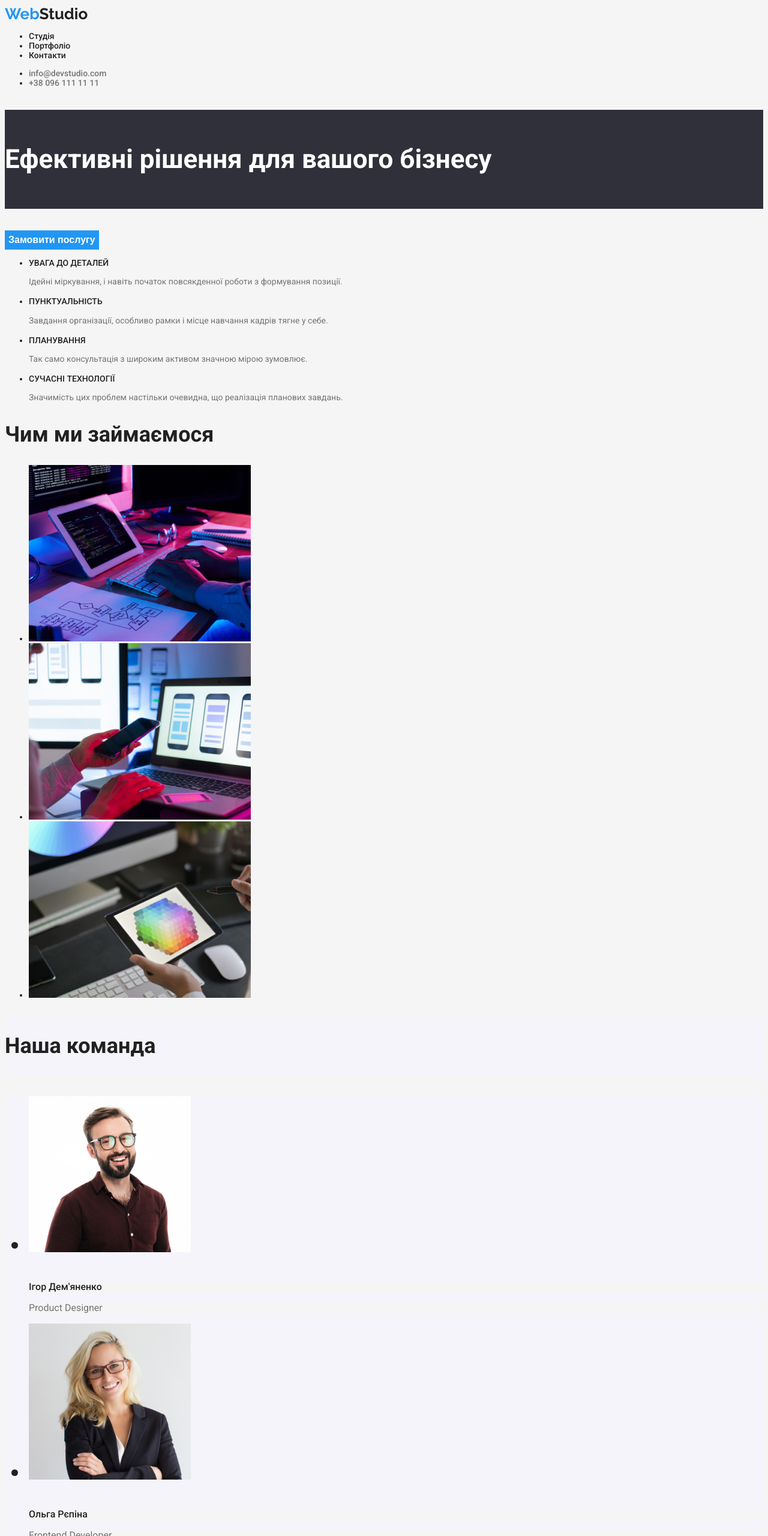
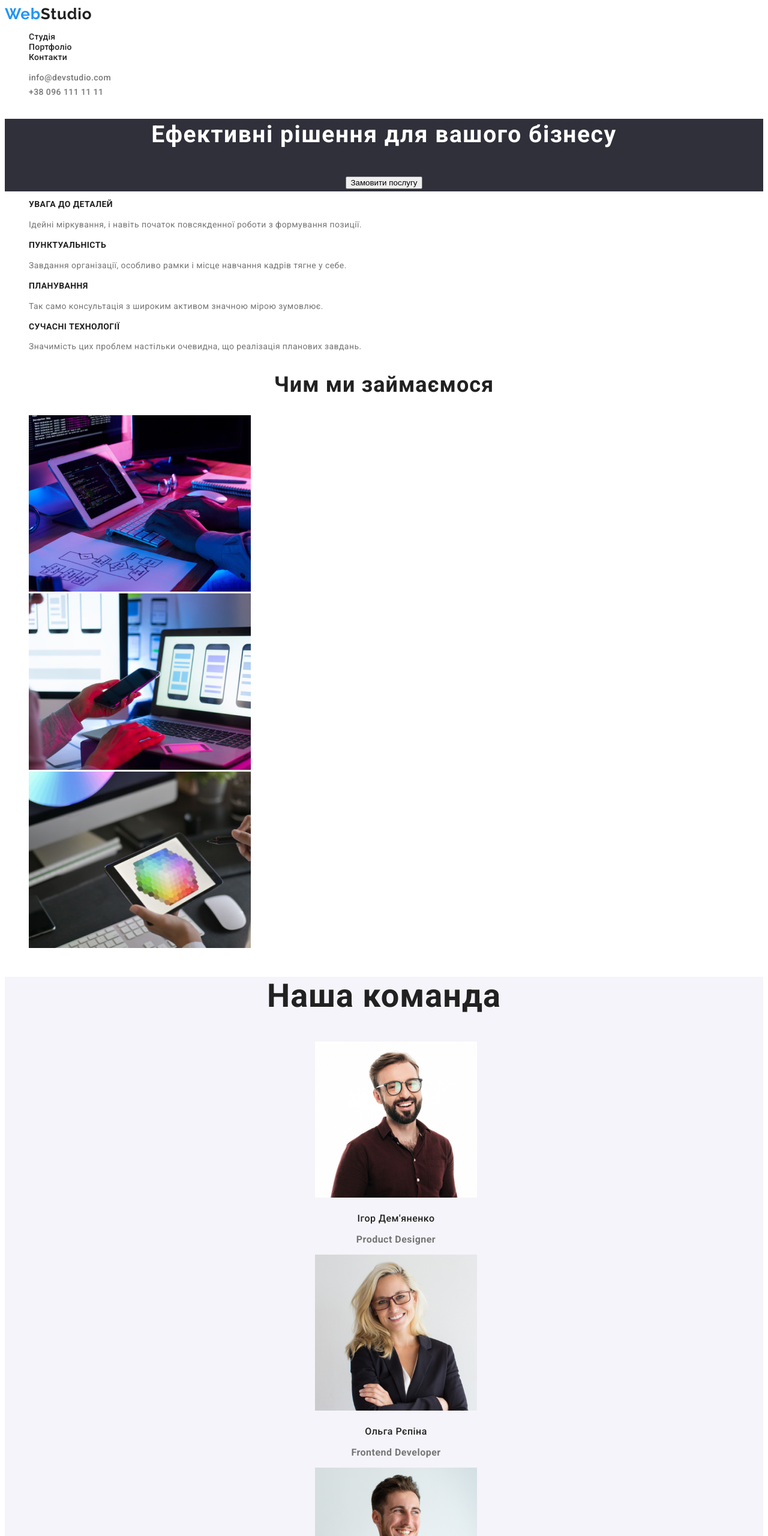
Before and after one commit to DmitryLabush/goit-markup-hw-02, a plain HTML site: page index.html in a window 1280 px wide. Shown: the top 2560 px of the page at 60% size. Drawn offline with Linux system fonts and the light colour scheme.

Commit message:
Complete

```diff
--- a/css/styles.css
+++ b/css/styles.css
@@ -1,5 +1,5 @@
 :root{
-    --color-background-main:#F5F5F5;
+    --color-background-main:#FFFFFF;
     --color-background-secondary:#2F303A;
     --color-background-accent: #F5F4FA;
     --color-accent:#2196F3;
@@ -11,81 +11,95 @@
 body{
     font-family: 'Roboto', sans-serif;
     font-size: 14px;
-    font-weight: 400;
     background-color: var(--color-background-main);
     color: var(--color-font-main);
 }
 
 
-footer {
+.footer {
     background-color: var(--color-background-secondary);
 }
 
 /* Link */
-.logo-header {
-    color: var(--color-font-main);
-    text-decoration: none;
-    font-family: 'Raleway', sans-serif;
-    font-size: 26px;
-    font-weight: 700;
-
-}
-
 .logo-link {
     color: var(--color-accent);
     text-decoration: none;
     font-family: 'Raleway', sans-serif;
     font-size: 26px;
+    line-height: 1.1923;
     font-weight: 700;
+    letter-spacing: 0.03em;
 }
+.logo-header {
+    color: var(--color-font-main);
+    }
+
+.logo-footer {
+    color: var(--color-font-accent);}
+
+
 
 .nav{color: var(--color-font-main);
     font-size: 14px;
     font-weight: 500;
-    line-height: 1.03;
+    line-height: 1.14;
+    letter-spacing: 0.02em;
 }
 
 .link{
     text-decoration: none;
 }
+
+.list {list-style: none;}
+
 .link:hover {
     color: var(--color-accent);
 }
 
-.hero-title {
-    background-color: var(--color-background-secondary);
+.hero {background-color: var(--color-background-secondary);
     color: var(--color-font-accent);
-    font-size: 44px;
+    font-size: 26px;
+    line-height: 1.36;
     font-weight: 900;
-    line-height: 3.75;
+    letter-spacing: 0.06em;
+    text-align: center;
+    vertical-align: top;
 }
-.mailto {
+.contacts-link {
     color: var(--color-font-secondary);
     font-size: 14px;
     font-weight: 500;
-    line-height: 1.026;
+    line-height: 1.71;
+    letter-spacing: 0.03em;
 }
-.tel {
+
+.footer-adress{font-style: normal;}
+
+.footer-contacts{
     color: var(--color-font-secondary);
-    font-size: 14px;
-    font-weight: 500;
-    line-height: 1.026;
+    line-height: 1.71;
+    letter-spacing: 0.03em;
+
 }
 .adress {
     color: var(--color-font-accent);
-    font-size: 14px;
-    font-weight: 500;
-    line-height: 1.026;
+    line-height: 1.71;
+    letter-spacing: 0.03em;
 }
+.
 
 /* Buttons */
-.primary-button{
+
+.primary-button {
+    font-family: inherit;
     background-color: var(--color-accent);
     color: var(--color-font-accent);
     border: none;
     font-size: 16px;
     font-weight: 700;
-    line-height: 1.875;
+    line-height: 1.88;
+    letter-spacing: 0.06em;
+    cursor: pointer;
     }
 
 .primary-button:hover {
@@ -95,12 +109,15 @@ footer {
 }
 
 .filter{
+    font-family: inherit;
     background-color: var(--color-background-accent);
     color: var(--color-font-main);
     border:none;
     font-size: 16px;
     font-weight: 500;
-    line-height: 1.625;
+    line-height: 1.66;
+    letter-spacing: 0.03em;
+    cursor: pointer;
 }
 .filter:hover {
     color: var(--color-background-accent);
@@ -116,49 +133,64 @@ footer {
 .features{
     color: var(--color-font-main);
     font-size: 14px;
-    font-weight: 500;
-    line-height: 1.026;
+    font-weight: 700;
+    line-height: 1.14;
+    letter-spacing: 0.03em;
+    text-transform: uppercase;
+
 }
 .features-description {
     color: var(--color-font-secondary);
-    line-height: 1.5;
+    line-height: 1.71;
+    letter-spacing: 0.03em;
+
 }
 .preview{
     font-size: 36px;
     font-weight: 700;
-    line-height: 2/637;
+    line-height: 1.17;
+    letter-spacing: 0.03em;
+    text-align: center;
 }
 
 .case {
     color: var(--color-font-main);
     font-size: 18px;
     font-weight: 700;
-    line-height: 2.25;
+    line-height: 2;
+    letter-spacing: 0.03em;
 }
 
 .case-type {
     color: var(--color-font-secondary);
     font-size: 16px;
     line-height: 1.875;
+    letter-spacing: 0.03em;
     }
-.profile{
+
+.team{
     background-color: var(--color-background-accent);
     font-size: 36px;
     font-weight: 700;
     line-height: 2.636;
+    line-height: 1.17;
+    letter-spacing: 0.03em;
+    text-align: center;
+
 }
 .name {
     color: var(--color-font-main);
-    background-color: var(--color-background-main);
     font-size: 16px;
     font-weight: 500;
-    line-height: 1.171;
+    line-height: 1.19;
+    letter-spacing: 0.03em;
+    text-align: center;
 }
 
 .speciality {
     color: var(--color-font-secondary);
-    background-color: var(--color-background-main);
     font-size: 16px;
-    font-weight: 400;
-    line-height: 1.171;
+    line-height: 1.19;
+    letter-spacing: 0.03em;
+    text-align: center;
 }
--- a/index.html
+++ b/index.html
@@ -5,19 +5,19 @@
     <meta http-equiv="X-UA-Compatible" content="IE=edge" />
     <meta name="viewport" content="width=device-width, initial-scale=1.0" />
     <title>Студія</title>
-    <link rel="stylesheet" href="./css/styles.css" />
     <link rel="preconnect" href="https://fonts.googleapis.com" />
     <link rel="preconnect" href="https://fonts.gstatic.com" crossorigin />
     <link
       href="https://fonts.googleapis.com/css2?family=Raleway:wght@700&family=Roboto:wght@400;500;700&display=swap"
       rel="stylesheet"
     />
+    <link rel="stylesheet" href="./css/styles.css" />
   </head>
   <body>
     <header>
       <a class="logo-link" href="/index.html">Web<span class="logo-header">Studio</span></a>
       <nav>
-        <ul>
+        <ul class="list">
           <li>
             <a class="link nav" href="./index.html">Студія</a>
           </li>
@@ -29,22 +29,22 @@
           </li>
         </ul>
       </nav>
-      <ul>
+      <ul class="list">
         <li>
-          <a class="link mailto" href="mailto:">info@devstudio.com</a>
+          <a class="link contacts-link" href="mailto:">info@devstudio.com</a>
         </li>
         <li>
-          <a class="link tel" href="tel:">+38 096 111 11 11</a>
+          <a class="link contacts-link" href="tel:">+38 096 111 11 11</a>
         </li>
       </ul>
     </header>
     <main>
-      <section>
-        <h1 class="hero-title">Ефективні рішення для вашого бізнесу</h1>
+      <section class="hero">
+        <h1>Ефективні рішення для вашого бізнесу</h1>
         <button class="primary-button" type="button">Замовити послугу</button>
       </section>
       <section>
-        <ul>
+        <ul class="list">
           <li>
             <h2 class="features">УВАГА ДО ДЕТАЛЕЙ</h2>
             <p class="features-description">
@@ -73,7 +73,7 @@
       </section>
       <section>
         <h2 class="preview">Чим ми займаємося</h2>
-        <ul>
+        <ul class="list">
           <li>
             <img src="./images/imgbox1.jpg" alt="typing on the keyboard" width="370" />
           </li>
@@ -85,42 +85,42 @@
           </li>
         </ul>
       </section>
-      <section>
-        <h2 class="profile">Наша команда</h2>
-        <ul class="profile">
+      <section class="team">
+        <h2>Наша команда</h2>
+        <ul class="list profile">
           <li>
             <img src="./images/igordemyanenko.jpg" alt="Ігор Дем'яненко" width="270" />
-            <h2 class="name">Ігор Дем'яненко</h2>
+            <h3 class="name">Ігор Дем'яненко</h2>
             <p class="speciality">Product Designer</p>
           </li>
           <li>
             <img src="./images/olgarepina.jpg" alt="Ольга Рєпіна" width="270" />
-            <h2 class="name">Ольга Рєпіна</h2>
+            <h3 class="name">Ольга Рєпіна</h2>
             <p class="speciality">Frontend Developer</p>
           </li>
           <li>
             <img src="./images/mykolatarasov.jpg" alt="Микола Тарасов" width="270" />
-            <h2 class="name">Микола Тарасов</h2>
+            <h3 class="name">Микола Тарасов</h2>
             <p class="speciality">Marketing</p>
           </li>
           <li>
             <img src="./images/myhailoyermakov.jpg" alt="Михайло Єрмаков" width="270" />
-            <h2 class="name">Михайло Єрмаков</h2>
+            <h3 class="name">Михайло Єрмаков</h2>
             <p class="speciality">UI Designer</p>
           </li>
         </ul>
       </section>
     </main>
-    <footer>
-      <a class="logo-link" href="/index.html">Web<span class="logo-header">Studio</span></a>
-      <address>
-        <ul>
+    <footer class="footer">
+      <a class="logo-link" href="/index.html">Web<span class="logo-footer">Studio</span></a>
+      <address class="footer-adress">
+        <ul class="list">
           <li><p class="link adress">м. Київ, пр-т Лесі Українки, 26</p></li>
           <li>
-            <a class="link mailto" href="mailto:">info@devstudio.com</a>
+            <a class="link footer-contacts" href="mailto:">info@devstudio.com</a>
           </li>
           <li>
-            <a class="link tel" href="tel:">+38 096 111 11 11</a>
+            <a class="link footer-contacts" href="tel:">+38 096 111 11 11</a>
           </li>
         </ul>
       </address>
```
Also changed, not shown: portfolio.html (+13 -15 lines).
